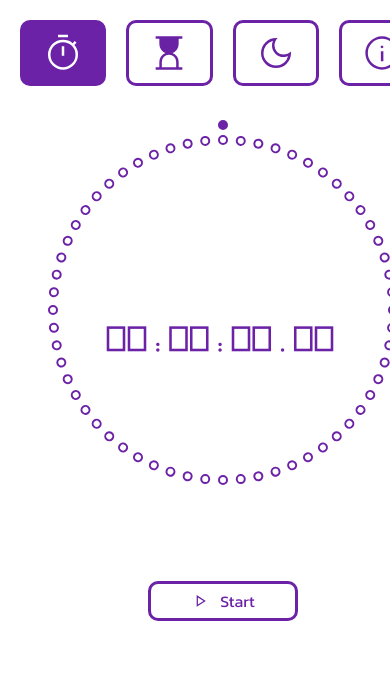
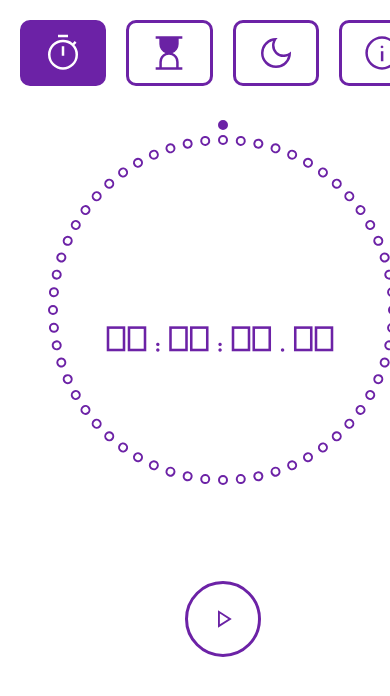
Before and after one commit to Diaa-E/stopwatch, a React (Vite) app: page / in a window 390 px wide. Shown: the top 696 px of the page. Built offline with nearby package versions, Linux system fonts and the light colour scheme.

Commit message:
Add mobile display to regular button

```diff
--- a/src/App.jsx
+++ b/src/App.jsx
@@ -122,6 +122,7 @@ function App({useDarkMode, requestNotification = () => Notification.requestPermi
           }}
           laps={laps}
           addLap={addLap}
+          mobileMode={mobileMode}
         />
       }
       {
@@ -131,6 +132,7 @@ function App({useDarkMode, requestNotification = () => Notification.requestPermi
           timeTarget={oldCountdown}
           paused={countdownPaused}
           editMode={timerEditMode}
+          mobileMode={mobileMode}
           startTimer={(time) => {
             setTimerEditMode(false);
             setCountdownPaused(false);
--- a/src/components/RegularButton.jsx
+++ b/src/components/RegularButton.jsx
@@ -1,11 +1,13 @@
 import "../styles/RegularButton.css";
 
-export default function RegularButton({text, iconPath, danger, onClick, type = "button"})
+export default function RegularButton({text, iconPath, danger, onClick, type = "button", mobileMode})
 {
     return (
         <button role={type} type={type} onClick={onClick} className={`button ${danger ? "button-danger" : ""}`}>
             <img src={iconPath} alt={`${text} button icon`} />
-            {text}
+            {
+                mobileMode ? "" : text
+            }
         </button>
     )
 }
--- a/src/components/Stopwatch.jsx
+++ b/src/components/Stopwatch.jsx
@@ -5,7 +5,7 @@ import { iconBarrel } from "../iconBarrel";
 import LapsList from "./LapsList";
 import { convertFromCS } from "../timeConverter";
 
-export default function Stopwatch({time, paused, laps, addLap, togglePause, reset})
+export default function Stopwatch({time, paused, laps, addLap, togglePause, reset, mobileMode})
 {
     return (
         <div className="stopwatch">
@@ -20,6 +20,7 @@ export default function Stopwatch({time, paused, laps, addLap, togglePause, rese
                     iconPath={paused ? iconBarrel.start : iconBarrel.pause}
                     text={paused ? time > 0 ? "Resume" : "Start" : "Pause"}
                     onClick={togglePause}
+                    mobileMode={mobileMode}
                 />
                 {
                     time > 0 &&
@@ -28,6 +29,7 @@ export default function Stopwatch({time, paused, laps, addLap, togglePause, rese
                         iconPath={iconBarrel.lap}
                         text={"Lap"}
                         onClick={() => addLap(convertFromCS(time).join(":"))}
+                        mobileMode={mobileMode}
                     />
                 }
                 {
@@ -37,6 +39,7 @@ export default function Stopwatch({time, paused, laps, addLap, togglePause, rese
                         iconPath={iconBarrel.reset}
                         text={"Reset"}
                         onClick={reset}
+                        mobileMode={mobileMode}
                     />
                 }
             </div>
--- a/src/components/Timer.jsx
+++ b/src/components/Timer.jsx
@@ -5,7 +5,7 @@ import Hourglass from "./Hourglass";
 import { convertFromCS } from "../timeConverter";
 import RegularButton from "./RegularButton";
 
-export default function Timer({time, timeTarget, paused, startTimer, editMode, togglePause, cancelTimer})
+export default function Timer({time, timeTarget, paused, startTimer, editMode, togglePause, cancelTimer, mobileMode})
 {
     return (
         <div className="timer">
@@ -14,6 +14,7 @@ export default function Timer({time, timeTarget, paused, startTimer, editMode, t
             <TimerSetter
                 formattedTime={convertFromCS(time, true)}
                 startTimer={startTimer}
+                mobileMode={mobileMode}
             />
         }
         {
@@ -30,6 +31,7 @@ export default function Timer({time, timeTarget, paused, startTimer, editMode, t
                         text={paused ? "Resume" : "Pause"}
                         onClick={togglePause}
                         type="button"
+                        mobileMode={mobileMode}
                     />
                     <RegularButton
                         danger={true}
@@ -37,6 +39,7 @@ export default function Timer({time, timeTarget, paused, startTimer, editMode, t
                         text={"Cancel"}
                         onClick={cancelTimer}
                         type="button"
+                        mobileMode={mobileMode}
                     />
                 </div>
             </>
--- a/src/components/TimerSetter.jsx
+++ b/src/components/TimerSetter.jsx
@@ -4,7 +4,7 @@ import RegularButton from "./RegularButton";
 import { convertToCS, convertToDoubleDigit } from "../timeConverter";
 import { iconBarrel } from "../iconBarrel";
 
-export default function TimerSetter({formattedTime, startTimer})
+export default function TimerSetter({formattedTime, startTimer, mobileMode})
 {
     const [hrs, setHrs] = useState(formattedTime[0]);
     const [mins, setMins] = useState(formattedTime[1]);
@@ -59,6 +59,7 @@ export default function TimerSetter({formattedTime, startTimer})
                         danger={false}
                         onClick={() => startTimer(convertToCS([hrs, mins, secs].join(":")))}
                         type="button"
+                        mobileMode={mobileMode}
                     />
             </div>
     )
--- a/src/styles/RegularButton.css
+++ b/src/styles/RegularButton.css
@@ -3,9 +3,9 @@
     background-color: var(--bg);
     color: var(--accent);
     border: solid var(--accent) 3px;
-    border-radius: 10px;
-    padding: 5px;
-    width: 150px;
+    border-radius: 50%;
+    padding: 20px;
+    width: auto;
     gap: 10px;
     place-content: center;
     place-items: center;
@@ -21,7 +21,7 @@
 .button>img{
     will-change: filter;
     filter: var(--icon-accent);
-    height: 20px;
+    height: 30px;
     cursor: pointer;
 }
 
@@ -41,3 +41,16 @@
 .button-danger>img{
     filter: var(--icon-danger);
 }
+
+@media (min-width: 700px) and (orientation: landscape)
+{
+    .button{
+        padding: 5px;
+        width: 150px;
+        border-radius: 10px;
+    }
+
+    .button>img{
+        height: 20px;
+    }
+}
```
